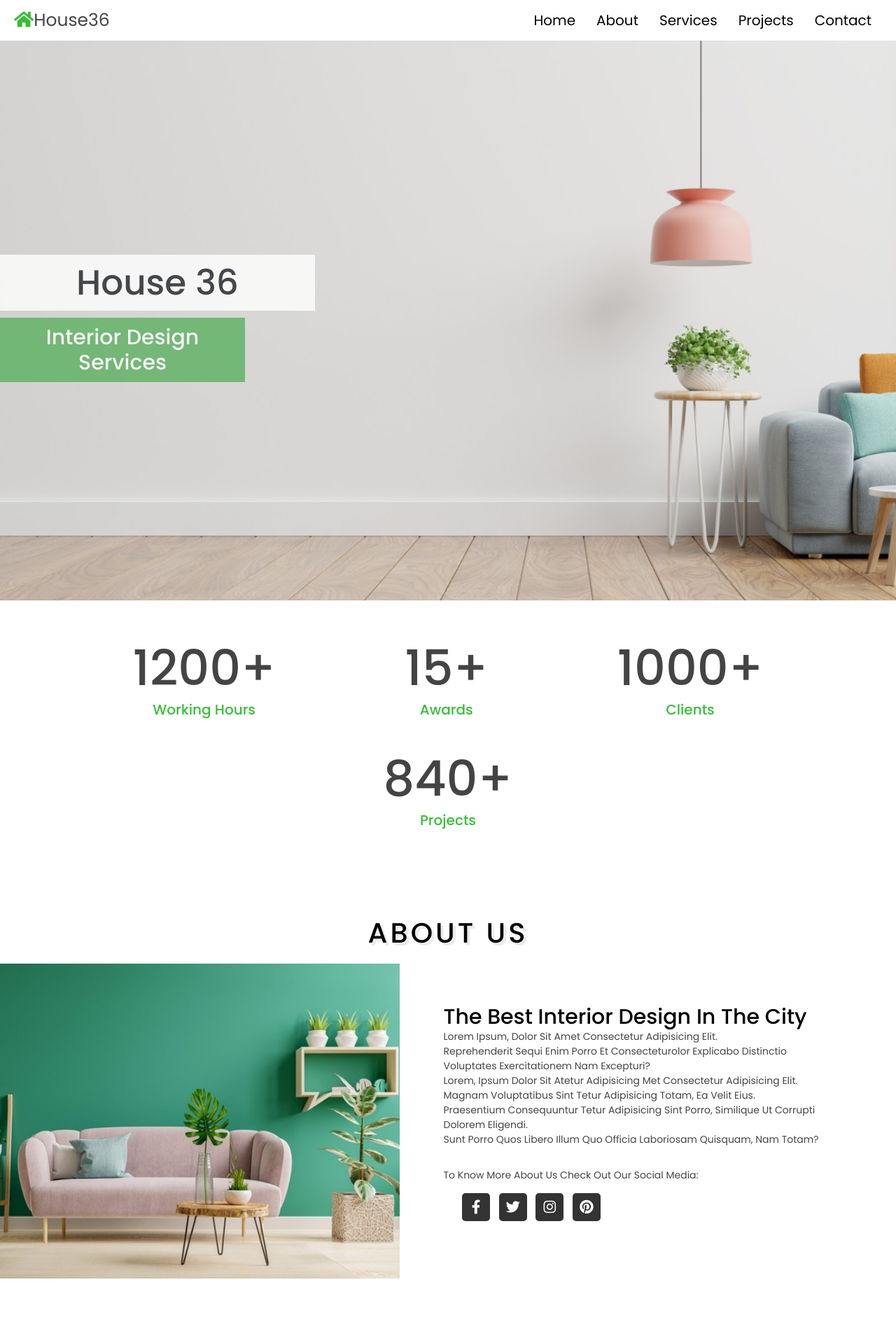
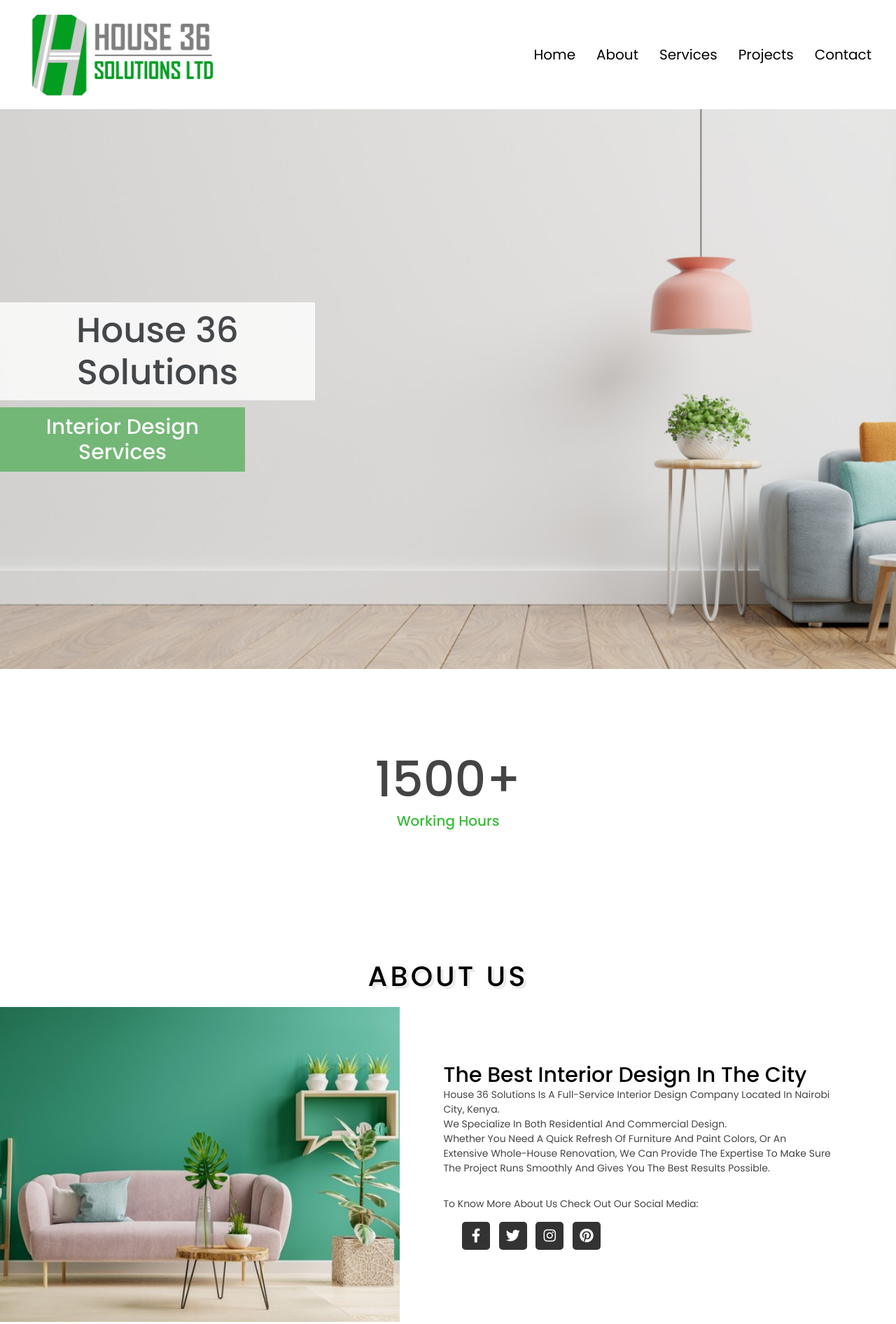
Before and after one commit to FionaWekulo/house36, a plain HTML site: page index.html in a window 1280 px wide. Shown: the top 1892 px of the page at 70% size. Drawn offline with nearby package versions, Linux system fonts and the light colour scheme.

Commit message:
Logo added and a few more corrections made

```diff
--- a/index.html
+++ b/index.html
@@ -25,8 +25,11 @@
 
 <header class="header">
 
-    <a href="#" class="logo"> <i class="fas fa-home"></i>house36 </a>
 
+    <div class="col-md-6 image" width="50px"
+      >
+        <img src="images/logo.jpeg" width="50%" alt="">
+      </div>
     <nav>
         <ul>
           <li><a href="#home">home</a></li>
@@ -50,7 +53,7 @@
 <section id="home" class="home ">
     <div class="row hero">
       <div class="">
-        <h1 class="text1">House 36</h1>
+        <h1 class="text1">House 36 Solutions</h1>
         <h3 class="text2">Interior Design Services</h3>
       </div>
     </div>
@@ -62,7 +65,7 @@
         &nbsp;  &nbsp;  &nbsp;  &nbsp;
         &nbsp;  &nbsp;  &nbsp;  &nbsp;
         <div class="box">
-          <h1 class="count" data-count="1200">1200+</h1>
+          <h1 class="count" data-count="1500">1500+</h1>
           <h3>working hours</h3>
         </div>
         &nbsp;  &nbsp;  &nbsp;  &nbsp;
@@ -70,7 +73,7 @@
         &nbsp;  &nbsp;  &nbsp;  &nbsp;
         &nbsp;  &nbsp;  &nbsp;  &nbsp;
         &nbsp;  &nbsp;  &nbsp;  &nbsp;
-        <div class="box">
+       <!-- <div class="box">
           <h1 class="count" data-count="15">15+</h1>
           <h3>awards</h3>
         </div>
@@ -91,7 +94,7 @@
         <div class="box">
           <h1 class="count" data-count="840">840+</h1>
           <h3>projects</h3>
-        </div>
+        </div>-->
 
         </div>
 
@@ -114,14 +117,18 @@
 
       <div class="col-md-6 info">
         <h2>the best Interior Design in the city</h2>
-        <p>Lorem ipsum, dolor sit amet consectetur adipisicing elit. </p>
-        <p> reprehenderit sequi enim porro et consecteturolor explicabo distinctio voluptates exercitationem nam excepturi?</p>
-        <p>Lorem, ipsum dolor sit atetur adipisicing met consectetur adipisicing elit.</p>
-        <p> Magnam voluptatibus sint tetur adipisicing totam, ea velit eius.</p>
-        <p>Praesentium consequuntur tetur adipisicing sint porro, similique ut corrupti dolorem eligendi.</p>
-        <p>Sunt porro quos libero illum quo officia laboriosam quisquam, nam totam?</p>
+        <p> House 36 Solutions is a full-service interior design company located in Nairobi City, Kenya. </p>
+        <p> We specialize in both residential and commercial design.</p>
+        <p>Whether you need a quick refresh of furniture and paint colors, or an extensive whole-house renovation, we can provide the expertise to
+          make sure the project runs smoothly and gives you the best results possible.</p>
+
         <br>
         <br>
+
+
+
+
+
         <p>To know more about us check out our social media:</p>
         <br>
         <div class="icons">
@@ -253,12 +260,12 @@
 
   <div class="contact-box">
     <i class="fas fa-envelope"></i>
-    <h3>house36@gmail.com</h3>
+    <h3>house36solutions@gmail.com</h3>
   </div>
 
   <div class="contact-box">
     <i class="fas fa-phone"></i>
-    <h3>+2540000000</h3>
+    <h3>+254707492112</h3>
   </div>
 
   </div>
```
Also changed, not shown: images/logo.jpeg (added).
